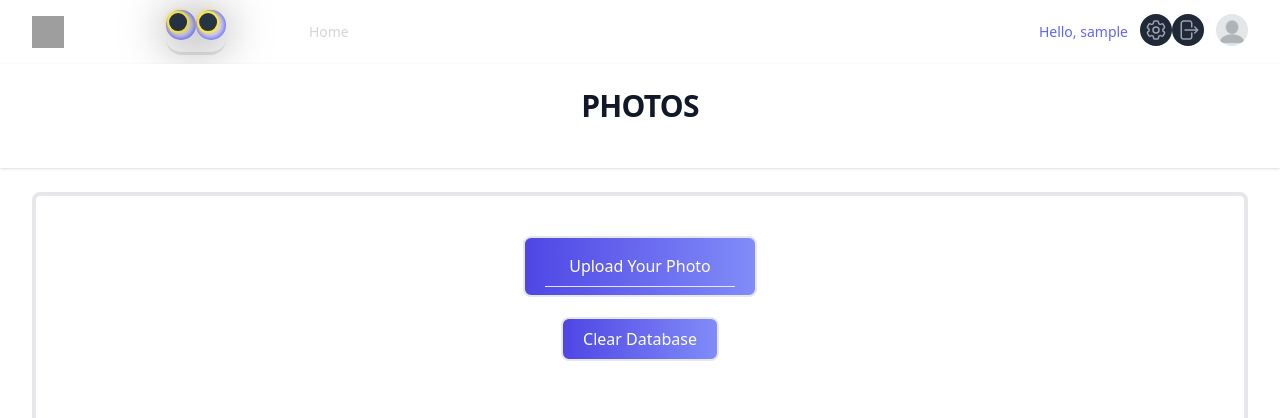
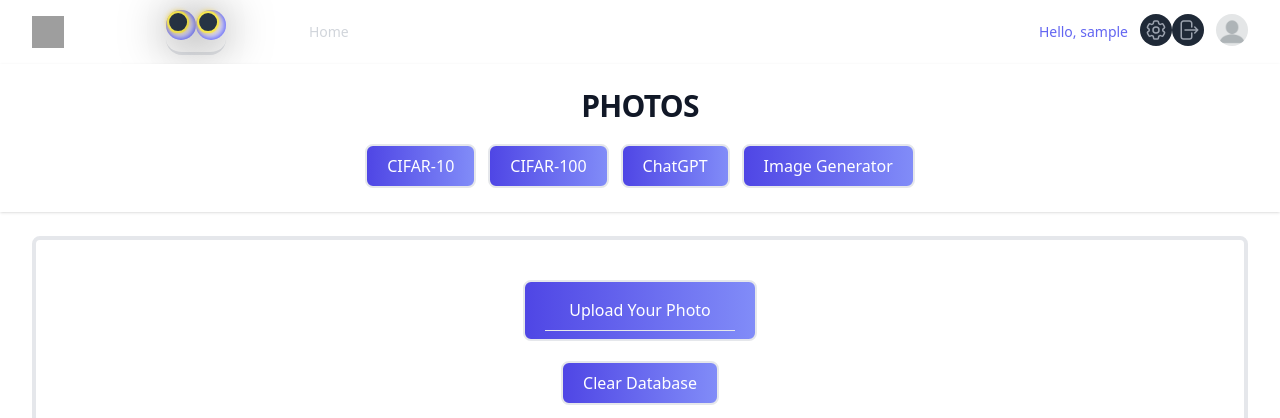
Before and after one commit to maracasabat/Image-Recognizer, a Django app: a page that uses recognizer/mediauploadapp/templates/mediauploadapp/includes/tabs.html in a window 1280 px wide. Shown: the top 418 px of the page. Run offline with Django 4.2, Linux system fonts and the light colour scheme; the visitor is signed in with stand-in values (Sample User, id 1); data that the repository does not hold is empty; some libraries are stand-ins or nearby versions; grey boxes are pictures that could not be loaded.

```diff
--- a/recognizer/mediauploadapp/forms.py
+++ b/recognizer/mediauploadapp/forms.py
@@ -24,4 +24,4 @@ class PhotoForm(forms.ModelForm):
     file = forms.FileField(required=True, validators=[file_size])
     class Meta:
         model = Photo
-        fields = ('file', )
+        fields = ('file', 'category', )
--- a/recognizer/mediauploadapp/templates/mediauploadapp/includes/tabs.html
+++ b/recognizer/mediauploadapp/templates/mediauploadapp/includes/tabs.html
@@ -1,6 +1,6 @@
     <div class="flex gap-3">
-{#        <a class="text-white px-5 py-2 border-2 border-lip rounded-lg bg-gradient-to-r from-indigo-600 to-indigo-400 hover:bg-gradient-to-l hover:from-indigo-600 hover:to-indigo-400 transition" href='{% url 'upload' %}'>Simple Upload</a>#}
-{#        <a class="text-white px-5 py-2 border-2 border-lip rounded-lg bg-gradient-to-r from-indigo-600 to-indigo-400 hover:bg-gradient-to-l hover:from-indigo-600 hover:to-indigo-400 transition" href='{% url 'file_list' %}'>File Forms Upload</a>#}
-{#        <a class="text-white px-5 py-2 border-2 border-lip rounded-lg bg-gradient-to-r from-indigo-600 to-indigo-400 hover:bg-gradient-to-l hover:from-indigo-600 hover:to-indigo-400 transition" href='{% url 'book_list' %}'>Book Forms Upload</a>#}
-{#        <a class="text-white px-5 py-2 border-2 border-lip rounded-lg bg-gradient-to-r from-indigo-600 to-indigo-400 hover:bg-gradient-to-l hover:from-indigo-600 hover:to-indigo-400 transition" href='{% url 'photo_list' %}'>Photos Upload</a>#}
+        <a class="text-white px-5 py-2 border-2 border-lip rounded-lg bg-gradient-to-r from-indigo-600 to-indigo-400 hover:bg-gradient-to-l hover:from-indigo-600 hover:to-indigo-400 transition" href='{% url 'photo_list_cifar10' %}'>CIFAR-10 </a>
+        <a class="text-white px-5 py-2 border-2 border-lip rounded-lg bg-gradient-to-r from-indigo-600 to-indigo-400 hover:bg-gradient-to-l hover:from-indigo-600 hover:to-indigo-400 transition" href='{% url 'photo_list_cifar100' %}'>CIFAR-100 </a>
+        <a class="text-white px-5 py-2 border-2 border-lip rounded-lg bg-gradient-to-r from-indigo-600 to-indigo-400 hover:bg-gradient-to-l hover:from-indigo-600 hover:to-indigo-400 transition" href='{% url 'photo_list_chat_gpt' %}'>ChatGPT</a>
+        <a class="text-white px-5 py-2 border-2 border-lip rounded-lg bg-gradient-to-r from-indigo-600 to-indigo-400 hover:bg-gradient-to-l hover:from-indigo-600 hover:to-indigo-400 transition" href='{% url 'photo_list_image_generator' %}'>Image Generator</a>
      </div>
```
Also changed, not shown: recognizer/main/templates/main/galleryPage.html (+11 -2 lines), recognizer/mediauploadapp/models.py (+13 -0 lines).
